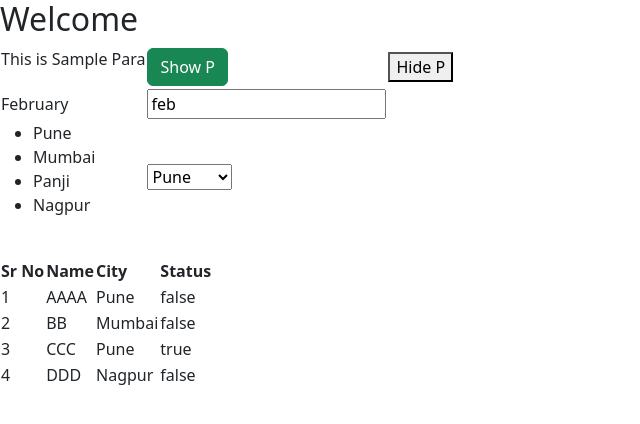
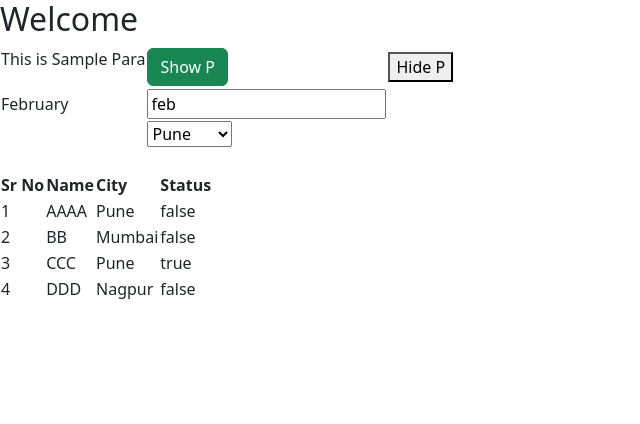
Before and after one commit to PalleWestermann/angular20Tutorial2, an Angular app: page / in a window 1280 px wide. Shown: the top 424 px of the page, without its empty margins (0-640 px from the left). Built offline with nearby package versions, Linux system fonts and the light colour scheme.

Commit message:
Fixed ul and ol bug

```diff
--- a/src/app/components/control-flow/control-flow.html
+++ b/src/app/components/control-flow/control-flow.html
@@ -31,11 +31,11 @@
   </tr>
   <tr>
     <td>
-      <ul>
+      <!-- <ul>
         @for ( city of cityList; track $index) {
            <li>{{city}}</li>
         }
-      </ul>
+      </ul> -->
     </td>
     <td>
       <select name="" id="">
```
